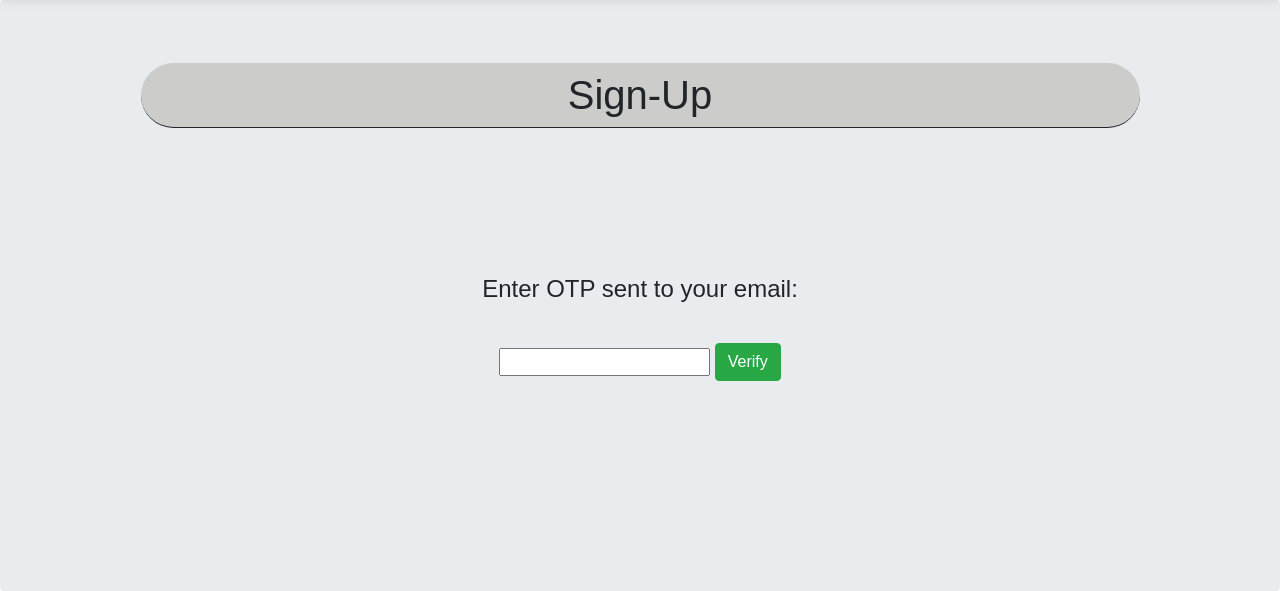
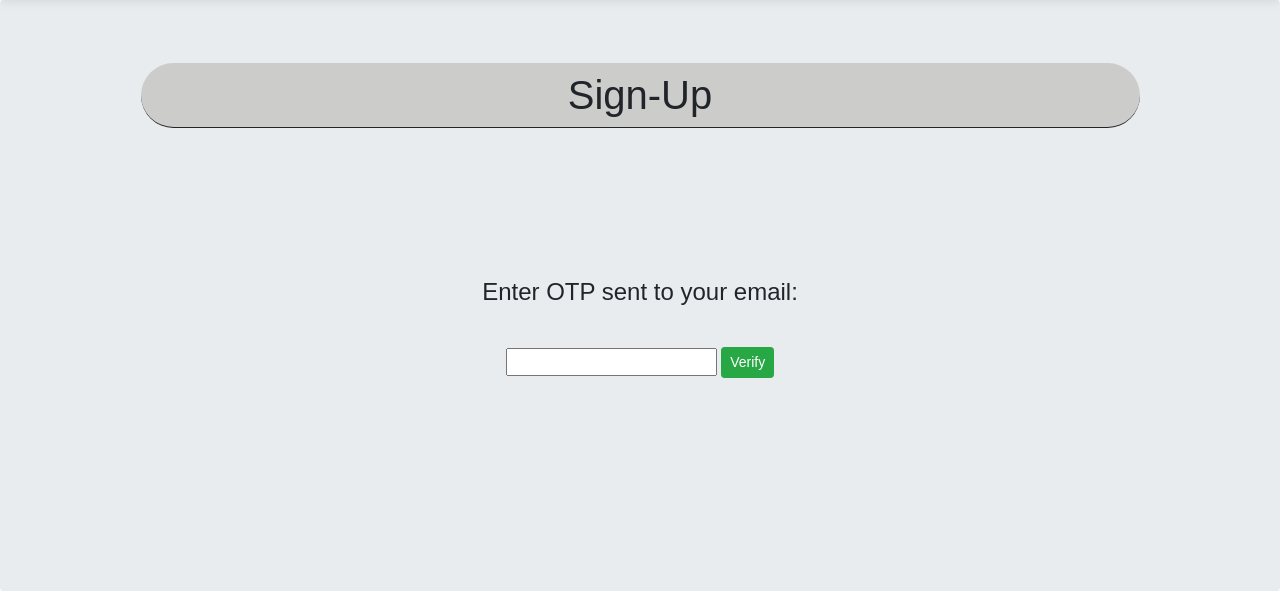
Before and after one commit to 6jp9/my_project, a Django app: template templates/user/otpverify.html in a window 1280 px wide. Shown: the part 71-662 px from the top of the page. Run offline with Django 3.2, Linux system fonts and the light colour scheme; the template is opened without the code that fills it, so the values that code supplies are empty; some libraries are stand-ins or nearby versions.

Commit message:
mail content changed

```diff
--- a/templates/user/otpverify.html
+++ b/templates/user/otpverify.html
@@ -9,7 +9,7 @@
             {% csrf_token %}
             <label><h4>Enter OTP sent to your email: </h4>{{ email }}</label><br><br>
             <input type="text" name="otp" required>
-            <button type="submit" class="btn btn-success">Verify</button>
+            <button type="submit" class="btn btn-success btn-sm">Verify</button>
         </form></div>
     </div>
 </div>
--- a/user/views.py
+++ b/user/views.py
@@ -85,7 +85,7 @@ def signup(request):
             # Send OTP to email
             send_mail(
                 subject='Shop-Kart Email Verification',
-                message = f"Hello {form.cleaned_data['username']},\n\nYour One-Time Password (OTP) for verification is:\n {otp} \n\n Please use this OTP to complete your verification process.\nImportant Notes:\n\n\tThis OTP is valid for 10 minutes only.\n\n\tDo not share this OTP with anyone.\n\nIf you did not request this, please ignore this email.\n\n\Thank you for using Shop-Kart!\nWe’re committed to keeping your account secure.\n\nBest regards,\nThe Shop-Kart Team",
+                message = f"Hello {form.cleaned_data['username']},\n\nYour One-Time Password (OTP) for verification is:\n\n {otp} \n\nPlease use this OTP to complete your verification process.\n\nImportant Notes:\n\t-This OTP is valid for 10 minutes only.\n\t-Do not share this OTP with anyone.\n\nIf you did not request this, please ignore this email.\n\nThank you for using Shop-Kart!\nWe’re committed to keeping your account secure.\n\nBest regards,\nThe Shop-Kart Team",
                 from_email='shopkart.jp@gmail.com',
                 recipient_list=[form.cleaned_data['email']],
                 fail_silently=False,
```
